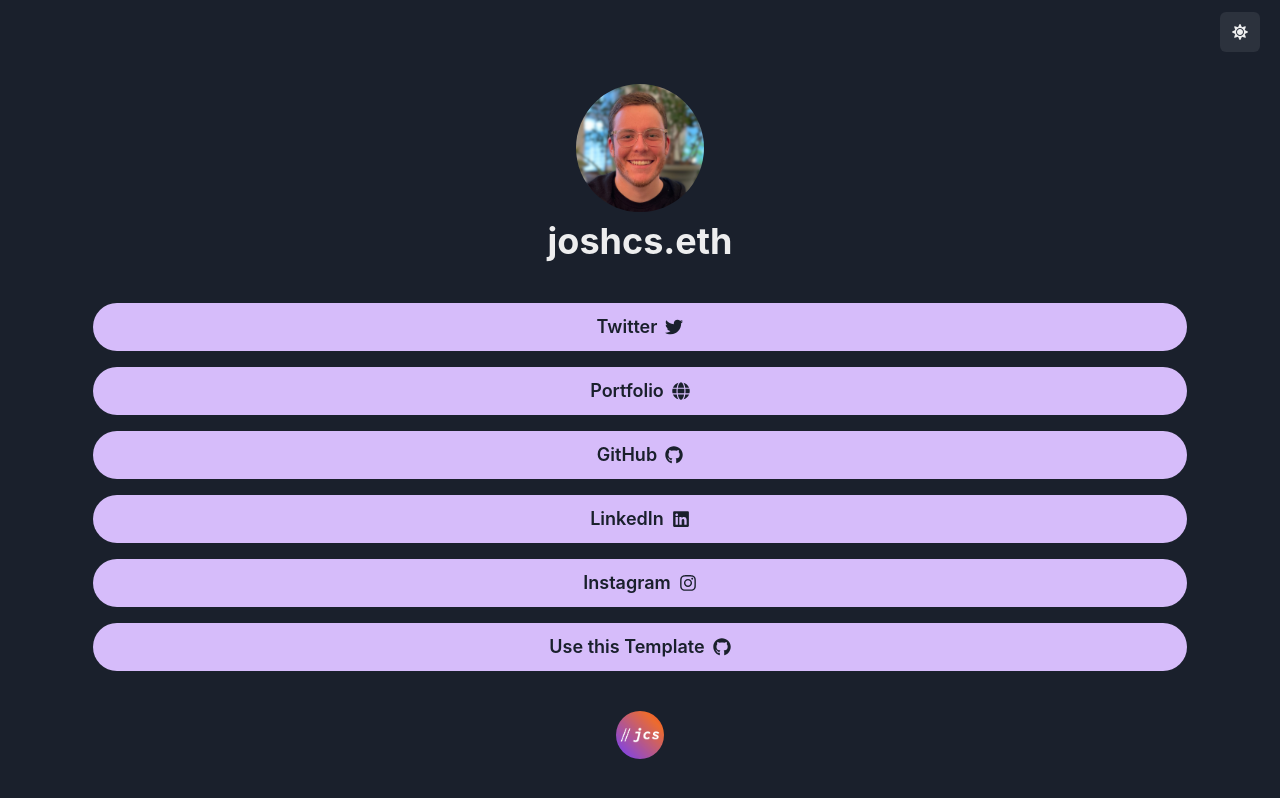
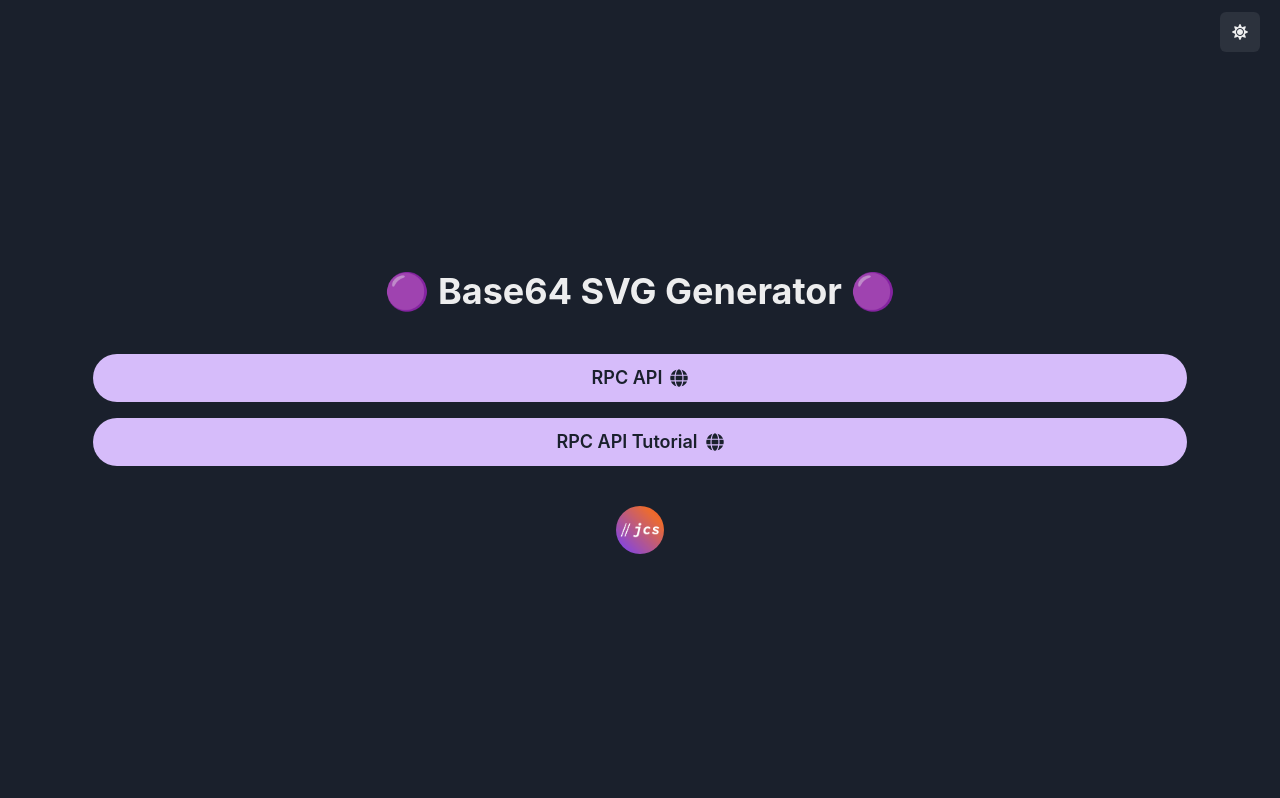
Before and after one commit to jcstein/svg-generator, a React (Vite) app: page / in a window 1280 px wide. Built offline with nearby package versions, Linux system fonts and the light colour scheme.

Commit message:
style: updates

```diff
--- a/index.html
+++ b/index.html
@@ -4,10 +4,10 @@
     <meta charset="UTF-8" />
     <link rel="icon" type="image/svg+xml" href="/favicon.ico" />
     <meta name="viewport" content="width=device-width, initial-scale=1.0" />
-    <title>joshcs.eth</title>
+    <title>Base64 SVG Generator</title>
     <script
       defer
-      data-domain="vitetree.xyz"
+      data-domain="svg-gen.vercel.app"
       src="https://plausible.io/js/plausible.js"
     ></script>
   </head>
--- a/src/Components/about.tsx
+++ b/src/Components/about.tsx
@@ -1,10 +1,9 @@
-import { Avatar, Heading, VStack } from "@chakra-ui/react";
+import { Heading, VStack } from "@chakra-ui/react";
 
 export const About = () => {
   return (
     <VStack pb="5">
-      <Avatar src="/jcs.jpeg" mx="auto" size="2xl" />
-      <Heading pb="3">joshcs.eth</Heading>
+      <Heading pb="3">🟣 Base64 SVG Generator 🟣</Heading>
     </VStack>
   );
 };
--- a/src/Components/tree.tsx
+++ b/src/Components/tree.tsx
@@ -1,10 +1,6 @@
 import { Button, VStack } from "@chakra-ui/react";
 import {
-  FaInstagram,
-  FaTwitter,
   FaGlobe,
-  FaGithub,
-  FaLinkedin,
 } from "react-icons/fa";
 
 export const Tree = () => {
@@ -13,74 +9,24 @@
       <Button
         colorScheme="purple"
         size="lg"
-        rightIcon={<FaTwitter />}
-        onClick={() => window.open("https://twitter.com/JoshCStein", "_blank")}
+        rightIcon={<FaGlobe />}
+        onClick={() => window.open("https://node-rpc-docs.celestia.org", "_blank")}
         width="100%"
         _hover={{ transform: "scale(1.1)" }}
         rounded="full"
       >
-        Twitter
+        RPC API
       </Button>
       <Button
         colorScheme="purple"
         size="lg"
         rightIcon={<FaGlobe />}
-        onClick={() => window.open("https://joshcs.lol", "_blank")}
+        onClick={() => window.open("https://docs.celestia.org/developers/rpc-tutorial/", "_blank")}
         width="100%"
         _hover={{ transform: "scale(1.1)" }}
         rounded="full"
       >
-        Portfolio
-      </Button>
-      <Button
-        colorScheme="purple"
-        size="lg"
-        rightIcon={<FaGithub />}
-        onClick={() => window.open("https://github.com/jcstein", "_blank")}
-        width="100%"
-        _hover={{ transform: "scale(1.1)" }}
-        rounded="full"
-      >
-        GitHub
-      </Button>
-      <Button
-        colorScheme="purple"
-        size="lg"
-        rightIcon={<FaLinkedin />}
-        onClick={() =>
-          window.open("https://linkedin.com/in/joshcstein", "_blank")
-        }
-        width="100%"
-        _hover={{ transform: "scale(1.1)" }}
-        rounded="full"
-      >
-        LinkedIn
-      </Button>
-      <Button
-        colorScheme="purple"
-        size="lg"
-        rightIcon={<FaInstagram />}
-        onClick={() =>
-          window.open("https://www.instagram.com/joshcstein/", "_blank")
-        }
-        width="100%"
-        _hover={{ transform: "scale(1.1)" }}
-        rounded="full"
-      >
-        Instagram
-      </Button>
-      <Button
-        colorScheme="purple"
-        size="lg"
-        rightIcon={<FaGithub />}
-        onClick={() =>
-          window.open("https://github.com/jcstein/vite-tree/generate", "_blank")
-        }
-        width="100%"
-        _hover={{ transform: "scale(1.1)" }}
-        rounded="full"
-      >
-        Use this Template
+        RPC API Tutorial
       </Button>
     </VStack>
   );
```
Also changed, not shown: 1 other file (tests, documents, lock files or other folders).
